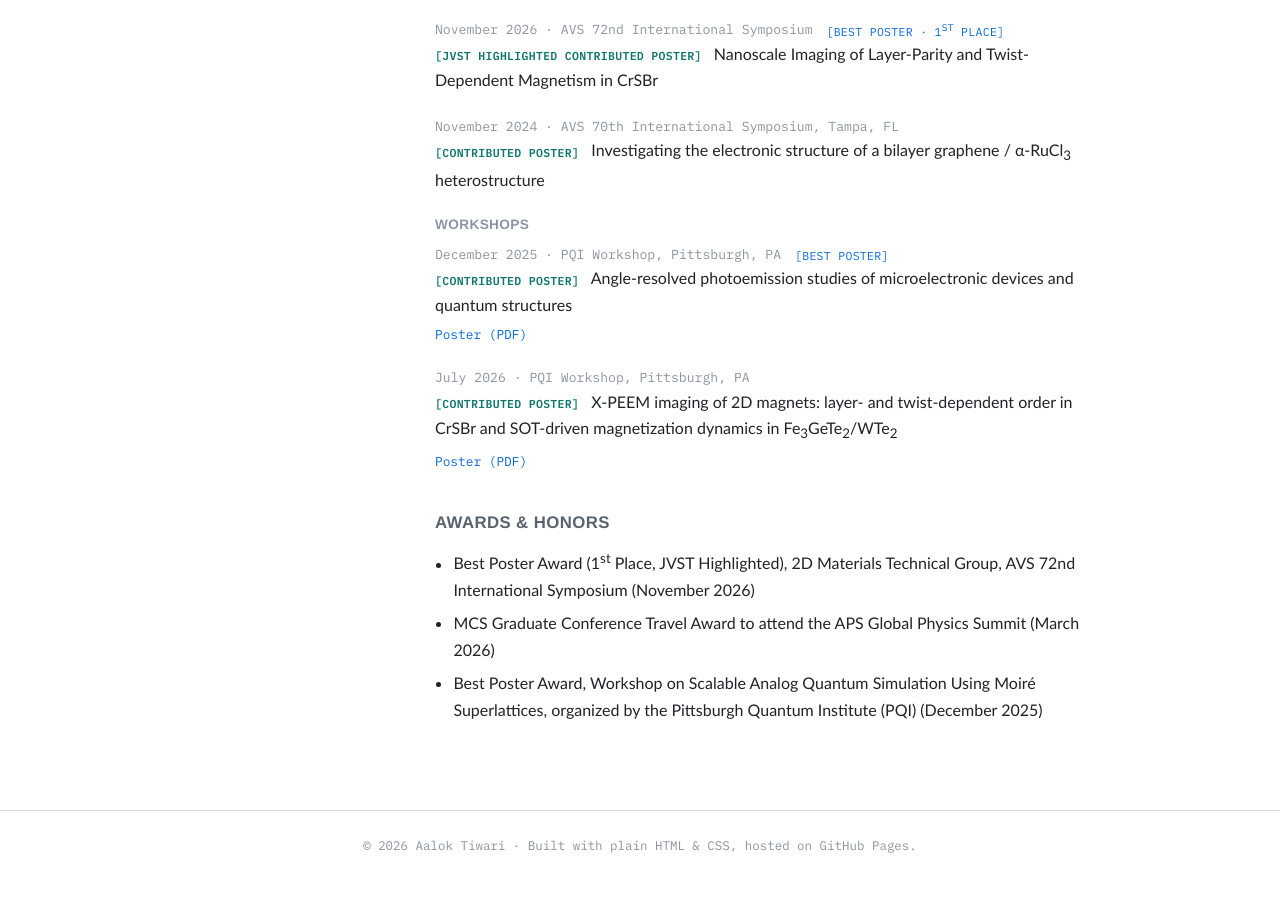
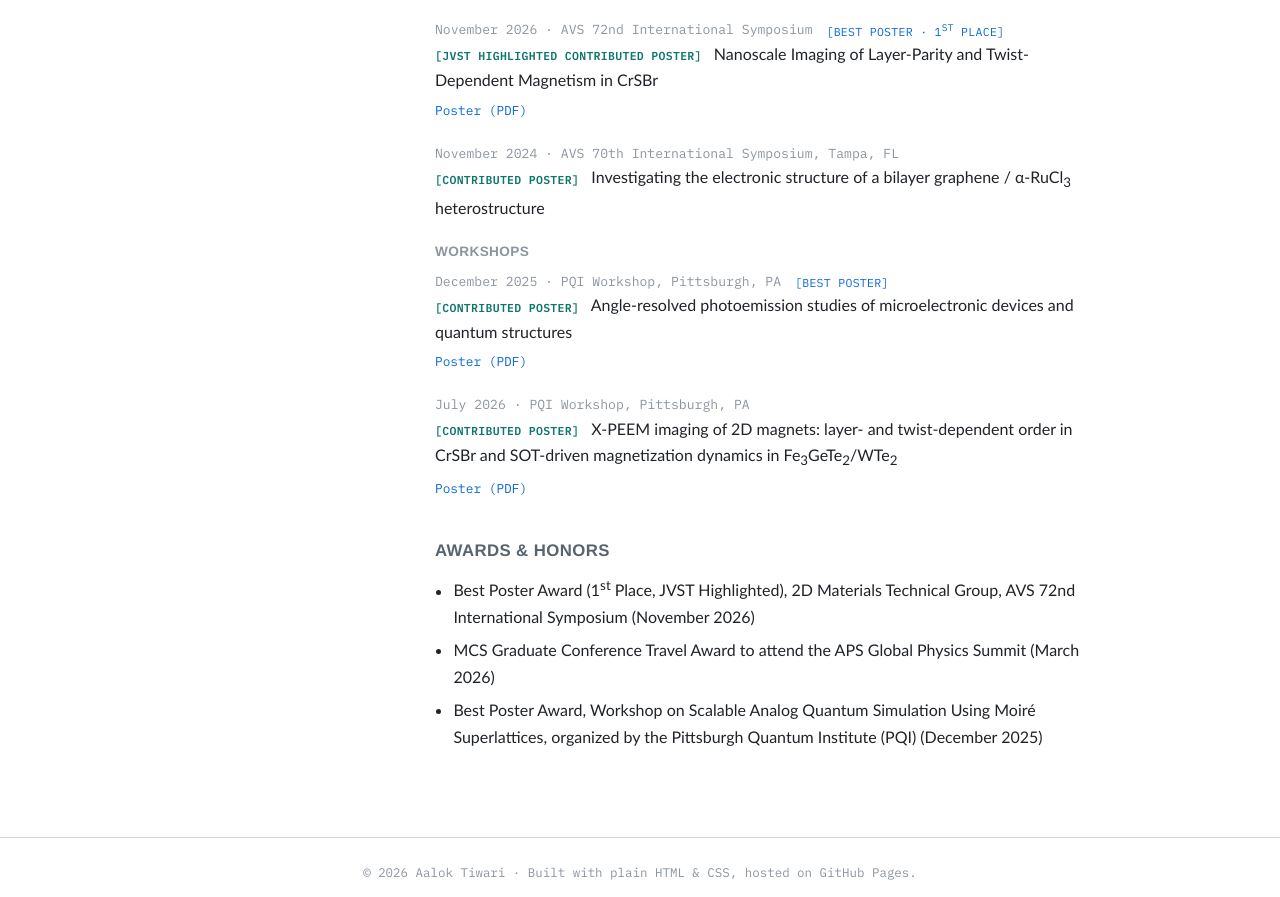
Before and after one commit to aaloktrii/aaloktrii.github.io, a plain HTML site: page research.html in a window 1280 px wide. Shown: the part 2207-3104 px from the top of the page. Drawn offline with Linux system fonts and the light colour scheme.

Commit message:
Add AVS 2026 CrSBr poster PDF and link
Co-Authored-By: Claude Sonnet 4.6 <noreply@anthropic.com>

```diff
--- a/research.html
+++ b/research.html
@@ -191,6 +191,7 @@
       <div class="talk">
         <div class="meta">November 2026 &middot; AVS 72nd International Symposium <span class="tag">best poster · 1<sup>st</sup> place</span></div>
         <div class="t"><span class="kind kind-poster">JVST Highlighted Contributed Poster</span> Nanoscale Imaging of Layer-Parity and Twist-Dependent Magnetism in CrSBr</div>
+        <div class="links-inline"><a href="assets/Posters/2026-avs-crsb-xpeem.pdf">Poster (PDF)</a></div>
       </div>
 
       <div class="talk">
```
Also changed, not shown: 1 other file.
